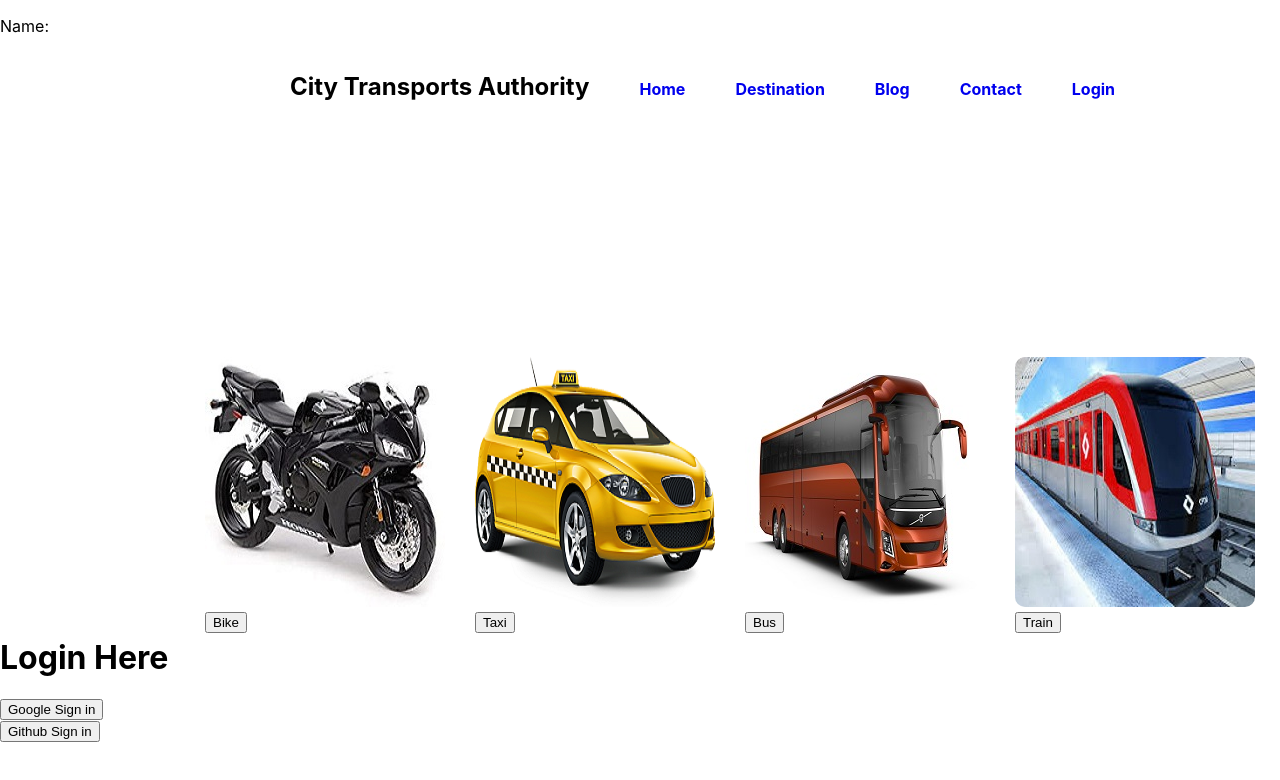
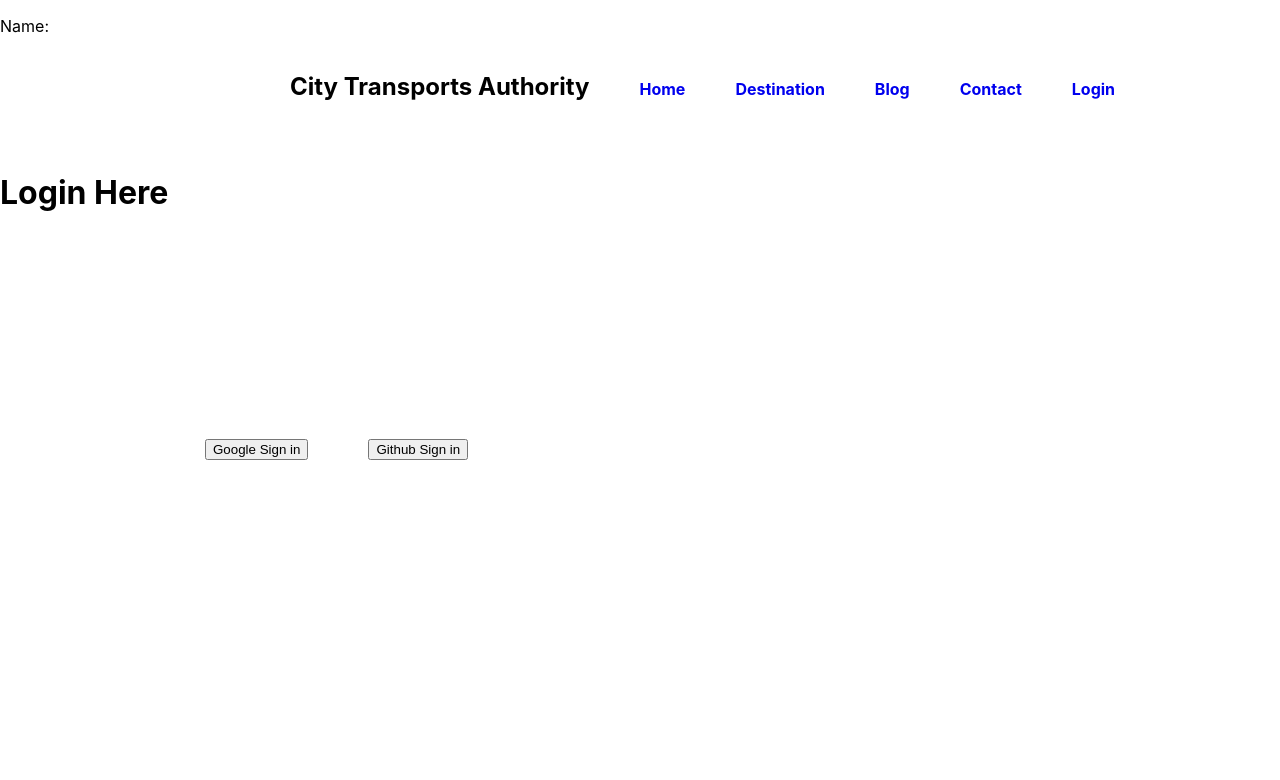
Before and after one commit to mohammadkamrulhasan/assignment9, a React (Create React App) app: page /login in a window 1280 px wide. Shown: the top 780 px of the page. Built offline with nearby package versions, Linux system fonts and the light colour scheme.

Commit message:
Update project

```diff
--- a/src/App.js
+++ b/src/App.js
@@ -13,6 +13,7 @@ import Home from './components/Home/Home';
 import Contact from './components/Contact/Contact';
 import Ride from './components/Ride/Ride';
 import Blog from './components/Blog/Blog';
+import Travel from './components/Travel/Travel';
 
 
 
@@ -27,7 +28,7 @@ function App() {
       <p>Name: {loggedInUser.name}</p>
       <Router>
         <Header />
-        <Transport></Transport>
+        {/* <Transport></Transport>        */}
         <Switch>
           <Route path="/home">
             <Home></Home>
@@ -50,6 +51,9 @@ function App() {
           <Route exact path="/">
             <Home></Home>
           </Route>
+          <Route exact path="/travel">
+            <Travel></Travel>
+          </Route>
         </Switch>
       </Router>
     </UserContext.Provider>
--- a/src/components/Home/Home.js
+++ b/src/components/Home/Home.js
@@ -5,7 +5,7 @@ import './Home.css';
 const Home = () => {
     return (
         <div>
-            {/* <Transport></Transport> */}
+            <Transport></Transport>
         </div>
     );
 };
--- /dev/null
+++ b/src/components/Login/Login.css
@@ -0,0 +1,5 @@
+.container{
+        text-align: center;
+    justify-content: center;
+
+}
--- a/src/components/Login/Login.js
+++ b/src/components/Login/Login.js
@@ -4,6 +4,7 @@ import "firebase/auth";
 import firebaseConfig from './firebase.config';
 import { UserContext } from '../../App';
 import { useHistory, useLocation } from 'react-router-dom';
+import './Login.css';
 
 const Login = () => {
     const [loggedInUser, setLoggedInUser] = useContext(UserContext);
@@ -44,11 +45,14 @@ const Login = () => {
     }
 
     return (
-        <div>
-            <h1>Login Here</h1>
+        <div className="login">
+          <h1>Login Here</h1>
+          <div className="container">
             <button onClick={handleGoogleSignIn}>Google Sign in</button>
             <br/>
             <button onClick={handleGitSignIn}>Github Sign in</button>
+          </div>
+
         </div>
     );
 };
--- /dev/null
+++ b/src/components/Ride/Ride.css
@@ -0,0 +1,3 @@
+.container{
+    display: flex;
+}
--- a/src/components/Ride/Ride.js
+++ b/src/components/Ride/Ride.js
@@ -1,24 +1,37 @@
 import React from 'react';
-import { useParams } from 'react-router';
+import { useHistory, useParams } from 'react-router';
 import { Link } from 'react-router-dom';
 import Map from '../Map/Map';
 
 const Ride = () => {
-    const {rideType} = useParams();
+    const { rideType } = useParams();
+
+    const history = useHistory();
+    const onNavigateTravel=()=>{
+        history.push("/travel");
+    }
     return (
-        <div style={{textAlign: 'center'}}>
+        <div style={{ textAlign: 'center' }}>
             <h1>Let's book a {rideType} Ride.</h1>
+            <div className="container">
+                <div>
+                    <form >
+                        <input type="text" placeholder="Pick From" onBlur="" required></input>
+                        <br />
+                        <input type="text" placeholder="Pick To" onBlur="" required></input>
+                        <br />
+                        <input type="submit" value="Search" onClick={onNavigateTravel} ></input>
 
-            <form >
-                <input type="text" placeholder="Pick From" onBlur="" required></input>
-                <input type="text" placeholder="Pick To" onBlur="" required></input>
-                <br/>
-                <input type="submit" value="Search" ></input>
+                    </form>
+                    <p>Want a <Link to="/home">different ride?</Link> </p>
 
-            </form>
-            <p>Want a <Link to="/home">different ride?</Link> </p>
+                </div>
+                <div>
+                <Map></Map>
+                </div>
+            </div>
 
-            <Map></Map>
+
         </div>
     );
 };
--- a/src/components/Transport/Transport.js
+++ b/src/components/Transport/Transport.js
@@ -6,6 +6,9 @@ import bus from '../../image/bus.jpg';
 import train from '../../image/train.jpeg';
 // import vahicleData from '../../fakeData.json';
 import Ride from '../Ride/Ride';
+import Login from '../Login/Login';
+import { useHistory } from 'react-router';
+
 
 
 const Transport = () => {
@@ -17,6 +20,15 @@ const Transport = () => {
     //     const newPlace = [...place, ride];
     //     setPlace(newPlace);
     // }
+    // const [isAuth, setIsAuth]=useState(true);
+    // if(isAuth){
+    //     return <Redirect to ='/login'/>
+    // }
+    const history = useHistory();
+   const onNavigateLogin=()=>{
+       history.push("/login");
+   }
+
 
     return (
         <div>
@@ -26,22 +38,22 @@ const Transport = () => {
                  ride={ride}
                  ></Ride>)
             } */}
-            <div className="container" >
-                <div className="bike">
+            <div className="container">
+                <div className="bike" onClick={onNavigateLogin}>
                     <div ><img src={bike} alt="" /></div>
-                    <div> <button>Bike</button> </div>
+                    <div> <button onClick={onNavigateLogin} >Bike</button> </div>
                 </div>
-                <div className="taxi">
+                <div className="taxi" onClick={onNavigateLogin}>
                     <div><img src={taxi} alt="" /></div>
-                    <div> <button>Taxi</button> </div>
+                    <div> <button onClick={onNavigateLogin}>Taxi</button> </div>
                 </div>
-                <div className="bus">
+                <div className="bus" onClick={onNavigateLogin}>
                     <div><img src={bus} alt="" /></div>
-                    <div> <button>Bus</button> </div>
+                    <div> <button onClick={onNavigateLogin}>Bus</button> </div>
                 </div>
-                <div className="train">
+                <div className="train" onClick={onNavigateLogin}>
                     <div><img src={train} alt="" /></div>
-                    <div> <button>Train</button> </div>
+                    <div> <button onClick={onNavigateLogin}>Train</button> </div>
                 </div>
             </div>
         </div>
--- /dev/null
+++ b/src/components/Travel/Travel.css
@@ -0,0 +1,3 @@
+.travel{
+    display: flex;
+}
--- /dev/null
+++ b/src/components/Travel/Travel.js
@@ -0,0 +1,24 @@
+import React from 'react';
+import Map from '../Map/Map';
+import './Travel.css';
+
+const Travel = () => {
+    return (
+        <div>
+            <div className="travel">
+                <div>
+                   <h1> You are Traveling</h1>
+                   <h1>From: Mohammadpur</h1>
+                   <h1>To: Tongi</h1>
+
+                </div>
+
+                <div>
+                    <Map></Map>
+                </div>
+            </div>
+        </div>
+    );
+};
+
+export default Travel;
```
